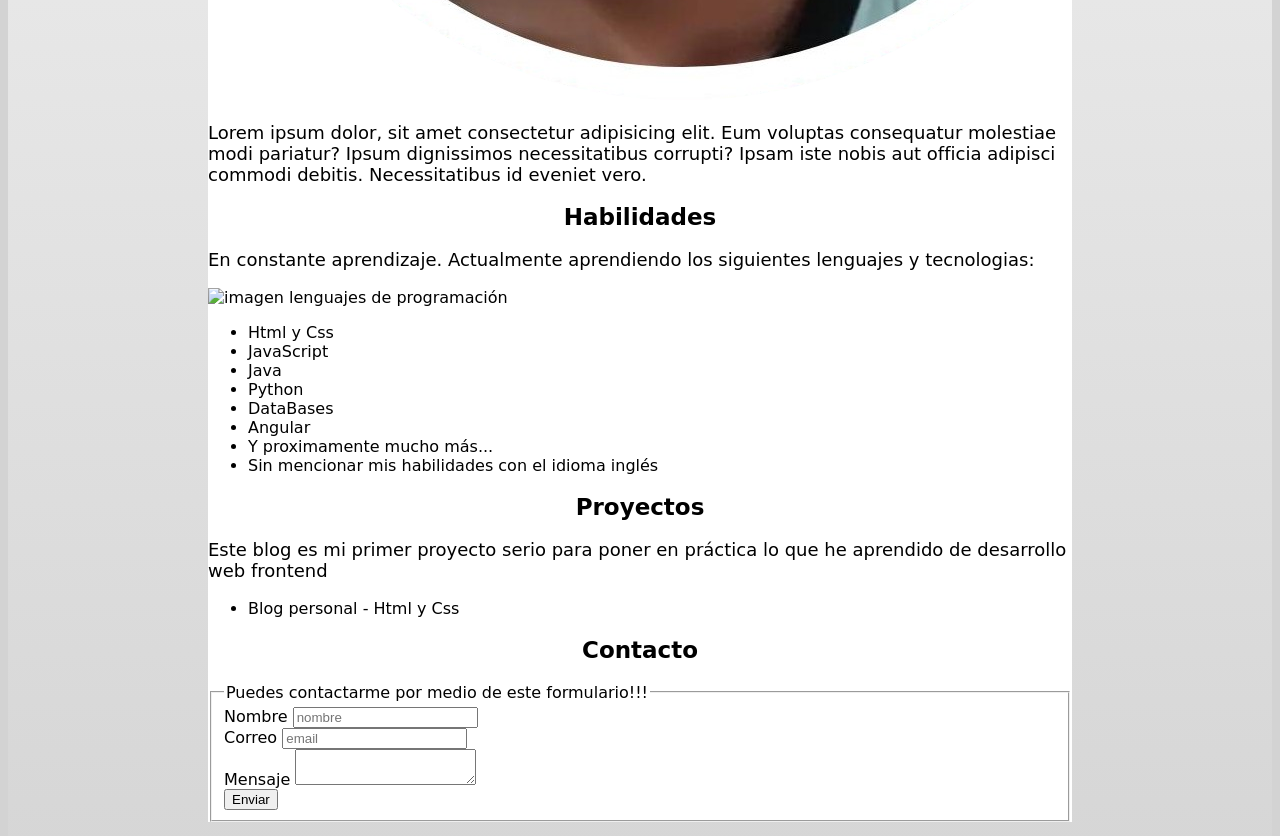
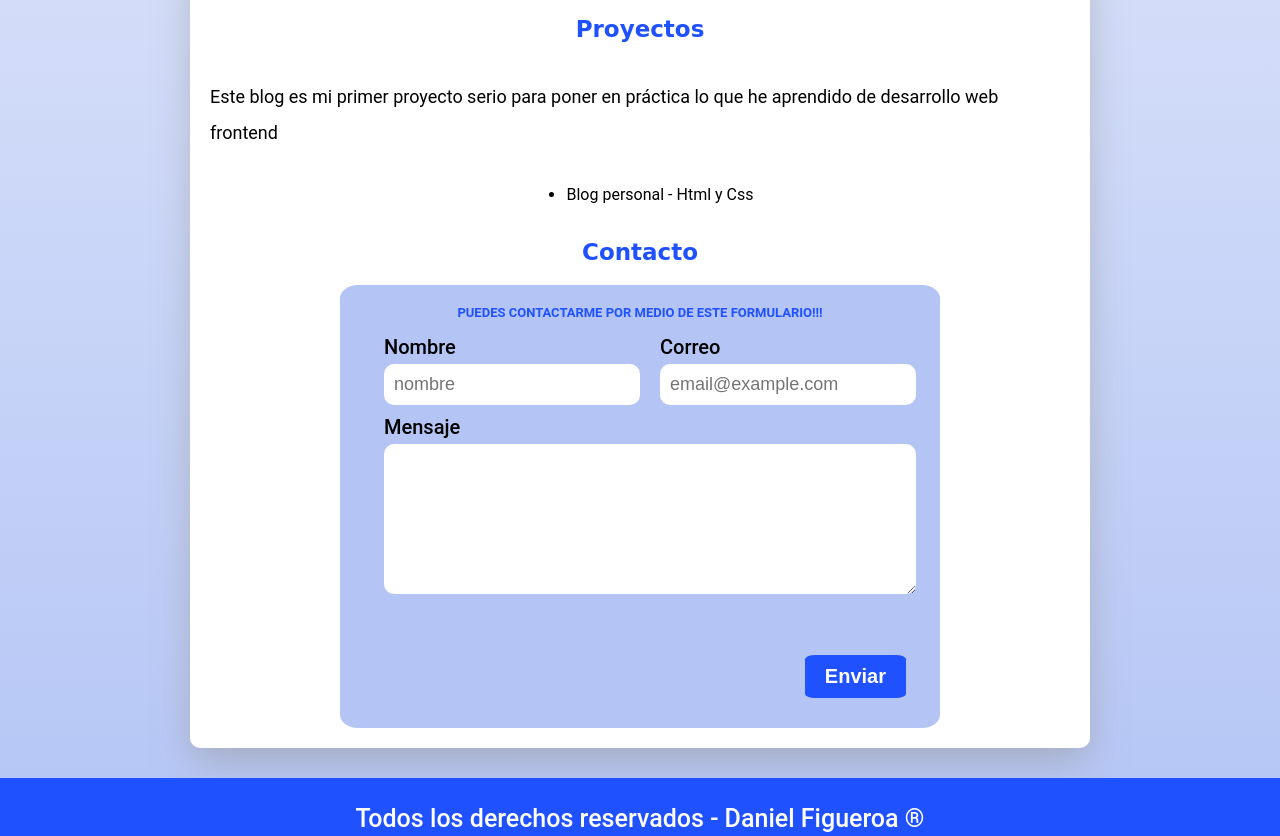
Before and after one commit to Daniel-Orion-Figueroa/Blog-personal---Html-y-css, a plain HTML site: page index.html in a window 1280 px wide. Shown: the part 1218-2054 px from the top of the page. Drawn offline with Linux system fonts and the light colour scheme; a web font is replaced by a local one.

Commit message:
Finalización del Main con secciones y apartado de contacto. finalización del proyecto - nivel básico

```diff
--- a/css/styles.css
+++ b/css/styles.css
@@ -1,5 +1,5 @@
 :root {
-    --claro: #d3d3d3;
+    --claro: #b4c5f5;
     --blanco: #ffffff;
     --oscuro: #000000;
     --azul: rgb(31, 81, 255);
@@ -11,6 +11,7 @@ html {
     box-sizing: border-box;
     scroll-snap-type: y mandatory;
     background-color: var(--claro);
+    scroll-behavior: smooth;
 }
 
 *, *:before, *:after{
@@ -19,8 +20,9 @@ html {
 
 body{
     font-size: 16px; /*1 rem = 10 px*/
-    font-family: "Edu SA Hand", cursive;
+    font-family: 'Roboto', sans-serif;
     background-image: linear-gradient(to top, var(--claro) 0%, var(--blanco) 100%);
+    margin: 0px;
 }
 
 /* tipografia */
@@ -31,7 +33,7 @@ h1{
 
 h2{
     font-size: 2.3rem;
-    color: var(--oscuro);
+    color: var(--azul);
 }
 
 h3{
@@ -39,6 +41,7 @@ h3{
 }
 
 h1, h2, h3{
+    font-family: "Edu SA Hand", cursive;
     text-align: center;
 }
 
@@ -51,8 +54,36 @@ p {
     width: 100%;
 }
 
+.imgs {
+    width: 40rem;
+}
+
 .imgUser {
     border-radius: 50%;
+    width: 40rem;
+}
+
+.boton {
+    border-style: none;
+    border-radius: 10%;
+    padding: 1rem 2rem;
+    margin-top: 3rem;
+    background-color: var(--azul);
+    color: var(--blanco);
+    font-size: 2rem;
+    font-weight: 600;
+}
+
+.boton:hover {
+    cursor: pointer;
+    transform: scale(1.05);
+    transition: all 0.2s ease;
+}
+
+.moverDerecha {
+    display: flex;
+    flex-direction: row;
+    justify-content: flex-end;
 }
 
 /* Titulo y Logo */
@@ -140,7 +171,6 @@ header {
 @media (min-width: 660px) {
     .nav-principal {
         background-color: var(--azul);
-        margin-bottom: 0rem;
         margin: 5rem auto;
         padding: 1rem;
         display: flex;
@@ -169,6 +199,8 @@ header {
     border-color: var(--blanco);
     border-radius: 50%;
     border-bottom: #000000;
+    transition: all 0.3s ease;
+
 }
 }
 .nav-principal a:hover{
@@ -183,7 +215,7 @@ header {
 }
 
 
-.contenedor {
+.contenedorNav {
     display: flex;
     justify-content: center;
     align-items: center;
@@ -193,17 +225,96 @@ header {
     border-radius: 50%;
 }
 
+.contenedorMain {
+    width: 90rem;
+    margin: 3rem auto;
+}
+
 /* Contenido Principal */
 
 main {
+    display: block;
+    align-items: center;
     margin: 10rem 20rem;
-    background-color: var(--blanco);
-    display: block;
-
 }
 
-section {
+.sombras {
+    -webkit-box-shadow: 0px 15px 38px -3px rgba(148,148,148,0.55);
+    -moz-box-shadow: 0px 15px 38px -3px rgba(148,148,148,0.55);
+    box-shadow: 0px 15px 38px -3px rgba(148,148,148,0.55);
+    background-color: var(--blanco);
+    padding: 2rem;
+    border-radius: 1rem;
+}
 
+.contenido {
+    display: flex;
+    flex-direction: column;
+    align-items: center;
+}
+
+.contenido p {
+    line-height: 2;
+}
+
+/* Contacto */
+
+.formulario {
+    background-color: var(--claro);
+    width: min(60rem , 100%);
+    border-radius: 3%;
+    margin: 0 auto;
+    padding: 2rem;
+}
+
+.formulario fieldset {
+    border: none;
+}
+
+.formulario legend {
+    text-align: center;
+    font-size: 1.3rem;
+    font-weight: 600;
+    text-transform: uppercase;
+    color: var(--azul);
+}
+
+@media (min-width: 660px) {
+    .contenedor-campos {
+        display: grid;
+        grid-template-columns: 50% 50%;
+        grid-template-rows: auto 20rem;
+        padding: 1rem;
+        column-gap: 2rem;
+    }
+    .campo:nth-child(3),
+    .campo:nth-child(4){
+        grid-column: 1/3;
+    }
+}
+
+.campo {
+    margin-bottom: 1rem;
+}
+
+.campo label {
+    color: var(--oscuro);
+    font-size: 2rem;
+    font-weight: 500;
+    margin-bottom: .5rem;
+    display: block;
+}
+
+.campo textarea {
+    height: 15rem;
+}
+
+.input-text {
+    width: 100%;
+    border: none;
+    padding:1rem;
+    border-radius:1rem;
+    font-size: 1.8rem;
 }
 
 /* Footer */
--- a/index.html
+++ b/index.html
@@ -16,13 +16,13 @@
 <body>
 
     <header>
-        <div class="logo contenedor">
+        <div class="logo contenedorNav">
             <h1 class="titulo">Daniel</h1>
             <h1 class="tituloPq">Figueroa</h1>
         </div>
 
         <div class="nav-background ">
-            <nav class="nav-principal contenedor">
+            <nav class="nav-principal contenedorNav">
                 <a href="#">Sobre mí</a>
                 <a href="#">Habilidades</a>
                 <a href="#">Proyectos</a>
@@ -31,17 +31,19 @@
         </div>
     </header>
 
-    <main>
+    <main class="contenedorMain sombras">
         <section class="contenido">
             <h2>Sobre mí</h2>
             <img class="imgUser" src="assets/img/tarjeta FenixShip.jpeg" alt="Imagen Personal">
             <p>Lorem ipsum dolor, sit amet consectetur adipisicing elit. Eum voluptas consequatur molestiae modi pariatur? Ipsum dignissimos necessitatibus corrupti? Ipsam iste nobis aut officia adipisci commodi debitis. Necessitatibus id eveniet vero.</p>
         </section>
+
+        <section class="contenido">
             <h2>Habilidades</h2>
             <p>En constante aprendizaje. Actualmente aprendiendo los siguientes lenguajes y tecnologias:</p>
 
             <div>
-                <img src="assets/img/lenguajes-de-programacion-featured.png" alt="imagen lenguajes de programación">
+                <img class="imgs" src="assets/img/lenguajes-de-programacion-featured.png" alt="imagen lenguajes de programación">
                 <ul>
                     <li>Html y Css</li>
                     <li>JavaScript</li>
@@ -53,6 +55,7 @@
                     <li>Sin mencionar mis habilidades con el idioma inglés</li>
                 </ul>
             </div>
+        </section>
 
         <section class="contenido">
             <h2>Proyectos</h2>
@@ -66,27 +69,28 @@
         <section class="contenido">
             <h2>Contacto</h2>
 
-            <form action="">
+            <form class="formulario">
                 <fieldset>
                     <legend>Puedes contactarme por medio de este formulario!!!</legend>
-
-                    <div>
+                <div class="contenedor-campos">
+                    <div class="campo">
                         <label>Nombre</label>
-                        <input type="text" placeholder="nombre">
+                        <input class="input-text" type="text" placeholder="nombre">
                     </div>
 
-                    <div>
+                    <div class="campo">
                         <label>Correo</label>
-                        <input type="email" placeholder="email">
+                        <input class="input-text" type="email" placeholder="email@example.com">
                     </div>
 
-                    <div>
+                    <div class="campo">
                         <label>Mensaje</label>
-                        <textarea></textarea>
+                        <textarea class="input-text"></textarea>
                     </div>
+                </div> <!-- contenedor - campos -->
 
-                    <div>
-                        <input type="submit" value="Enviar">
+                    <div class="moverDerecha">
+                        <input class="boton " type="submit" value="Enviar">
                     </div>
                 </fieldset>
             </form>
```
